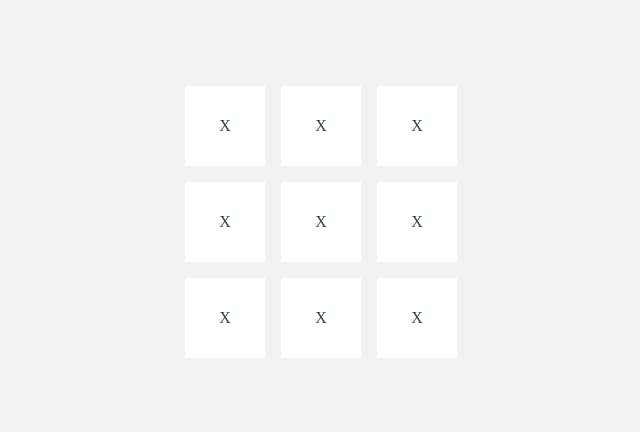
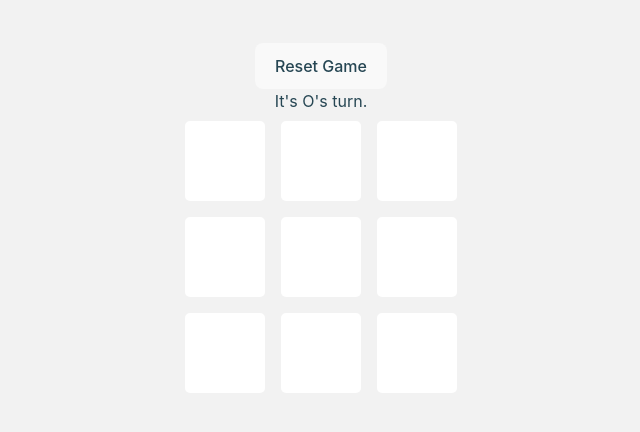
Before and after one commit to Arielcarv/ReactPractice, a React (Vite) app in the folder TicTacToe/: page / in a window 1280 px wide. Shown: the part 178-610 px from the top of the page, without its empty margins (319-959 px from the left). Built offline with nearby package versions, Linux system fonts and the light colour scheme.

Commit message:
feat: Add Winner and Tie logic

```diff
--- a/TicTacToe/src/App.css
+++ b/TicTacToe/src/App.css
@@ -12,6 +12,10 @@
   color: #264653;
 }
 
+.container > h1 {
+  font-size: xx-large;
+}
+
 .board {
   display: flex;
 
@@ -22,12 +26,20 @@
 .cell {
   width: 5rem;
   height: 5rem;
-
-  background-color: #fff;
-
   display: flex;
   justify-content: center;
   align-items: center;
+  margin: 0.5rem;
+  background-color: #fff;
 
-  margin: 0.5rem;
+  cursor: pointer;
+  border-radius: 5px;
 }
+
+.O {
+  background-color: #c8f0ff;
+}
+
+.X {
+  background-color: #ffcccc;
+}
--- a/TicTacToe/src/App.tsx
+++ b/TicTacToe/src/App.tsx
@@ -1,21 +1,99 @@
-import { useState } from 'react'
-import reactLogo from './assets/react.svg'
-import './App.css'
+import { useState, useEffect } from "react";
+import "./App.css";
+
+type Players = "O" | "X";
+type PlaysRegistry = { [key: string]: Players };
 
 function App() {
+  const [turn, setTurn] = useState("O");
+  const [register, setRegister] = useState<PlaysRegistry>({});
+  const [winner, setWinner] = useState<Players | null>(null);
+  const [tie, setTie] = useState<boolean | null>(null);
+  const gameOver = winner || tie;
+
   const getSquares = () => {
     return new Array(9).fill(true);
-  }
+  };
+
+  const play = (index: number) => {
+    if (register[index] || gameOver) {
+      return;
+    }
+    setRegister((previousState) => ({
+      ...previousState,
+      [index]: turn,
+    }));
+    setTurn((previousState) => (previousState === "O" ? "X" : "O"));
+    checkGameEnd();
+  };
+
+  const getCellPlayer = (index: number) => {
+    if (!register[index]) {
+      return;
+    }
+    return register[index];
+  };
+
+// TODO : Refactor GameEnd Logic -> Check lines, Columns and diagonals*
+  const checkGameEnd = () => {
+    let sum_O = 0;
+    let sum_X = 0;
+    for (let index = 0; index < 9; index++) {
+      if (register[index] === "O") {
+        sum_O += index + 1;
+        if (sum_O === 15) {
+          return "O";
+        }
+      }
+      if (register[index] === "X") {
+        sum_X += index + 1;
+        if (sum_X === 15) {
+          return "X";
+        }
+      }
+    }
+  };
+
+  const checkTie = () => {
+    if (Object.keys(register).length === 9) {
+      setTie(() => true);
+    }
+  };
+
+  const resetGame = () => {
+    setRegister(() => ({}));
+    setWinner(() => null);
+    setTie(() => null);
+  };
+
+  useEffect(() => {
+    const winner = checkGameEnd();
+    if (winner) {
+      setWinner(winner);
+    }
+    checkTie()
+  }, [register]);
 
   return (
     <div className="container">
+      {winner && <h1>{winner} is the WINNER !!!</h1>}
+      {tie && <h1>DRAW!</h1>}
+      <button onClick={resetGame}>{gameOver ? "Play Again" : "Reset Game"}</button>
+      {!winner && <p>It's {turn}'s turn.</p>}
+
       <div className="board">
-        {getSquares().map((_, i) => (
-          <div className='cell'>X</div>
-          ))}
-        </div>
+        {getSquares().map((_, index) => (
+          <div
+            key={index}
+            className={`cell ${getCellPlayer(index)}`}
+            onClick={() => play(index)}
+          >
+            {register[index]}
+          </div>
+        ))}
+      </div>
     </div>
-  )
+  );
 }
 
-export default App
+export default App;
--- a/TicTacToe/src/index.css
+++ b/TicTacToe/src/index.css
@@ -1,99 +1,74 @@
-/***
-    The new CSS reset - version 1.8.2 (last updated 23.12.2022)
-    GitHub page: https://github.com/elad2412/the-new-css-reset
-***/
+:root {
+  font-family: Inter, Avenir, Helvetica, Arial, sans-serif;
+  font-size: 16px;
+  line-height: 24px;
+  font-weight: 400;
 
-/*
-    Remove all the styles of the "User-Agent-Stylesheet", except for the 'display' property
-    - The "symbol *" part is to solve Firefox SVG sprite bug
- */
-*:where(:not(html, iframe, canvas, img, svg, video, audio):not(svg *, symbol *)) {
-    all: unset;
-    display: revert;
+  color-scheme: light dark;
+  color: rgba(255, 255, 255, 0.87);
+  background-color: #242424;
+
+  font-synthesis: none;
+  text-rendering: optimizeLegibility;
+  -webkit-font-smoothing: antialiased;
+  -moz-osx-font-smoothing: grayscale;
+  -webkit-text-size-adjust: 100%;
 }
 
-/* Preferred box-sizing value */
-*,
-*::before,
-*::after {
-    box-sizing: border-box;
+#root {
+  width: 100%;
 }
 
-/* Reapply the pointer cursor for anchor tags */
-a, button {
-    cursor: revert;
+a {
+  font-weight: 500;
+  color: #646cff;
+  text-decoration: inherit;
+}
+a:hover {
+  color: #535bf2;
 }
 
-/* Remove list styles (bullets/numbers) */
-ol, ul, menu {
-    list-style: none;
+body {
+  margin: 0;
+  display: flex;
+  place-items: center;
+  min-width: 100%;
+  min-height: 100vh;
 }
 
-/* For images to not be able to exceed their container */
-img {
-    max-inline-size: 100%;
-    max-block-size: 100%;
+h1 {
+  font-size: 3.2em;
+  line-height: 1.1;
 }
 
-/* removes spacing between cells in tables */
-table {
-    border-collapse: collapse;
+button {
+  border-radius: 8px;
+  border: 1px solid transparent;
+  padding: 0.6em 1.2em;
+  font-size: 1em;
+  font-weight: 500;
+  font-family: inherit;
+  background-color: #1a1a1a;
+  cursor: pointer;
+  transition: border-color 0.25s;
+}
+button:hover {
+  border-color: #646cff;
+}
+button:focus,
+button:focus-visible {
+  outline: 4px auto -webkit-focus-ring-color;
 }
 
-/* Safari - solving issue when using user-select:none on the <body> text input doesn't working */
-input, textarea {
-    -webkit-user-select: auto;
+@media (prefers-color-scheme: light) {
+  :root {
+    color: #213547;
+    background-color: #ffffff;
+  }
+  a:hover {
+    color: #747bff;
+  }
+  button {
+    background-color: #f9f9f9;
+  }
 }
-
-/* revert the 'white-space' property for textarea elements on Safari */
-textarea {
-    white-space: revert;
-}
-
-/* minimum style to allow to style meter element */
-meter {
-    -webkit-appearance: revert;
-    appearance: revert;
-}
-
-/* preformatted text - use only for this feature */
-pre {
-    all: revert;
-}
-
-/* reset default text opacity of input placeholder */
-::placeholder {
-    color: unset;
-}
-
-/* remove default dot (•) sign */
-::marker {
-    content: "";
-}
-
-/* fix the feature of 'hidden' attribute.
-   display:revert; revert to element instead of attribute */
-:where([hidden]) {
-    display: none;
-}
-
-/* revert for bug in Chromium browsers
-   - fix for the content editable attribute will work properly.
-   - webkit-user-select: auto; added for Safari in case of using user-select:none on wrapper element*/
-:where([contenteditable]:not([contenteditable="false"])) {
-    -moz-user-modify: read-write;
-    -webkit-user-modify: read-write;
-    overflow-wrap: break-word;
-    -webkit-line-break: after-white-space;
-    -webkit-user-select: auto;
-}
-
-/* apply back the draggable feature - exist only in Chromium and Safari */
-:where([draggable="true"]) {
-    -webkit-user-drag: element;
-}
-
-/* Revert Modal native behavior */
-:where(dialog:modal) {
-    all: revert;
-}
--- a/TicTacToe/src/main.tsx
+++ b/TicTacToe/src/main.tsx
@@ -1,6 +1,7 @@
 import React from "react";
 import ReactDOM from "react-dom/client";
 import App from "./App";
+import "./reset.css";
 import "./index.css";
 
 ReactDOM.createRoot(document.getElementById("root") as HTMLElement).render(
--- /dev/null
+++ b/TicTacToe/src/reset.css
@@ -0,0 +1,99 @@
+/***
+    The new CSS reset - version 1.8.2 (last updated 23.12.2022)
+    GitHub page: https://github.com/elad2412/the-new-css-reset
+***/
+
+/*
+    Remove all the styles of the "User-Agent-Stylesheet", except for the 'display' property
+    - The "symbol *" part is to solve Firefox SVG sprite bug
+ */
+*:where(:not(html, iframe, canvas, img, svg, video, audio):not(svg *, symbol *)) {
+    all: unset;
+    display: revert;
+}
+
+/* Preferred box-sizing value */
+*,
+*::before,
+*::after {
+    box-sizing: border-box;
+}
+
+/* Reapply the pointer cursor for anchor tags */
+a, button {
+    cursor: revert;
+}
+
+/* Remove list styles (bullets/numbers) */
+ol, ul, menu {
+    list-style: none;
+}
+
+/* For images to not be able to exceed their container */
+img {
+    max-inline-size: 100%;
+    max-block-size: 100%;
+}
+
+/* removes spacing between cells in tables */
+table {
+    border-collapse: collapse;
+}
+
+/* Safari - solving issue when using user-select:none on the <body> text input doesn't working */
+input, textarea {
+    -webkit-user-select: auto;
+}
+
+/* revert the 'white-space' property for textarea elements on Safari */
+textarea {
+    white-space: revert;
+}
+
+/* minimum style to allow to style meter element */
+meter {
+    -webkit-appearance: revert;
+    appearance: revert;
+}
+
+/* preformatted text - use only for this feature */
+pre {
+    all: revert;
+}
+
+/* reset default text opacity of input placeholder */
+::placeholder {
+    color: unset;
+}
+
+/* remove default dot (•) sign */
+::marker {
+    content: "";
+}
+
+/* fix the feature of 'hidden' attribute.
+   display:revert; revert to element instead of attribute */
+:where([hidden]) {
+    display: none;
+}
+
+/* revert for bug in Chromium browsers
+   - fix for the content editable attribute will work properly.
+   - webkit-user-select: auto; added for Safari in case of using user-select:none on wrapper element*/
+:where([contenteditable]:not([contenteditable="false"])) {
+    -moz-user-modify: read-write;
+    -webkit-user-modify: read-write;
+    overflow-wrap: break-word;
+    -webkit-line-break: after-white-space;
+    -webkit-user-select: auto;
+}
+
+/* apply back the draggable feature - exist only in Chromium and Safari */
+:where([draggable="true"]) {
+    -webkit-user-drag: element;
+}
+
+/* Revert Modal native behavior */
+:where(dialog:modal) {
+    all: revert;
+}
--- a/TicTacToe/vite.config.ts
+++ b/TicTacToe/vite.config.ts
@@ -6,7 +6,7 @@ export default defineConfig({
   plugins: [react()],
   server: {
     hmr:{
-      timeout: 100,
+      timeout: 1000,
     }
   }
 })
```
Also changed, not shown: 1 other file (tests, documents, lock files or other folders).
